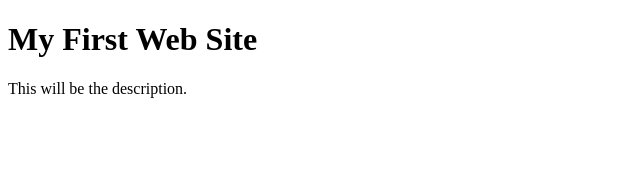
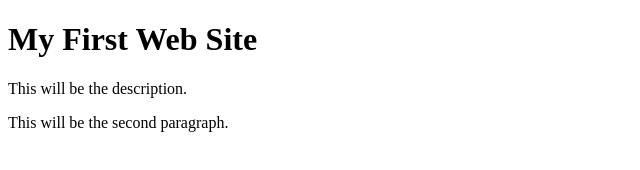
Before and after one commit to admin4tech/myLibrary, a plain HTML site: page index.html in a window 1280 px wide. Shown: the whole page, without its empty margins (0-640 px from the left). Drawn offline with Linux system fonts and the light colour scheme.

Commit message:
Second Commit
Second paragraph

```diff
--- a/index.html
+++ b/index.html
@@ -2,5 +2,6 @@
 <body>
 <h1>My First Web Site</h1>
 <p>This will be the description.</p>
+<p>This will be the second paragraph.</p>
   </body>
   </html></body><html>
```
